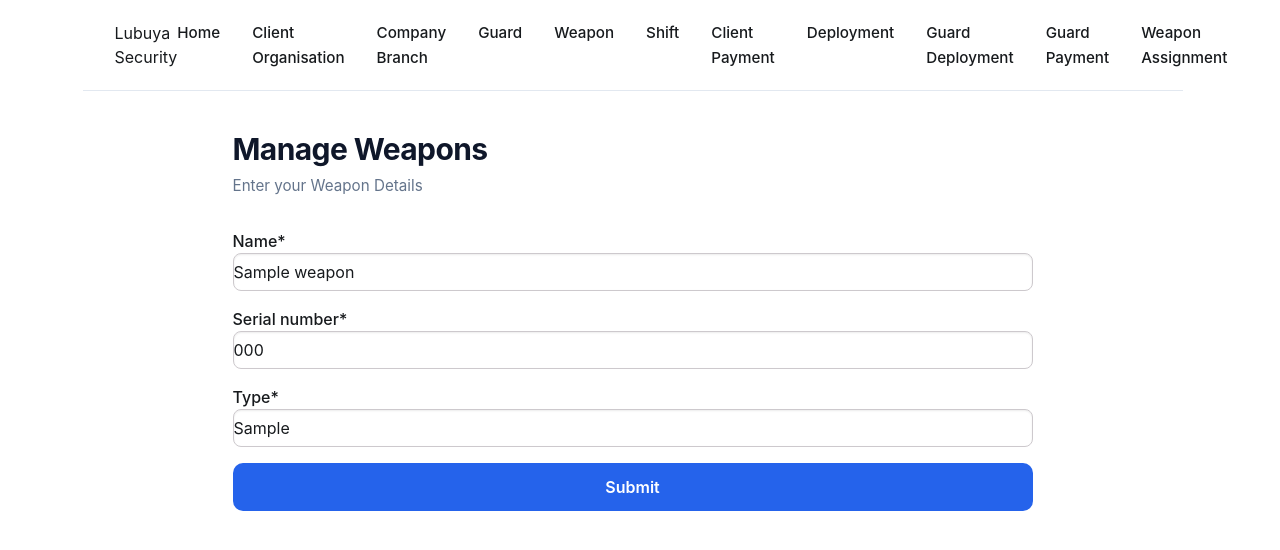
After one commit to mayanjer/security-company, a Django app: page /edit_weapon/1 in a window 1280 px wide. The commit adds this page. Shown: the top 550 px of the page. Run offline with Django 5.2, Linux system fonts and the light colour scheme; tables that the repository leaves empty hold one stand-in row (values such as "Sample post"); some libraries are stand-ins or nearby versions.

Commit message:
Added weapon logic

```diff
--- a/app/urls.py
+++ b/app/urls.py
@@ -26,6 +26,7 @@ urlpatterns = [
     path('edit-guard/<int:pk>', edit_guard_view, name = 'edit-guard'),
 
     path('weapon/', weapon_view, name='weapon'),
+    path('edit_weapon/<int:pk>', edit_weapon_view, name = 'edit-weapon'),
     path('weapon_assignment/', weapon_assignment_view, name = 'weapon-assignment'),
     path('edit-weapon-assignment/<int:pk>', edit_weapon_assignment, name = 'edit-weapon-assignment'),
 
--- a/app/views.py
+++ b/app/views.py
@@ -44,7 +44,16 @@ def weapon_view(request):
     return render(request, 'weapon.html', context)
 
 def edit_weapon_view(request, pk):
-    return render(request, 'edit', context)
+    weapon = Weapon.objects.get(pk = pk)
+    if request.method == "POST":
+        form = WeaponForm(request.POST, instance = weapon)
+        if form.is_valid():
+            form.save()
+            return redirect(weapon_view)
+    else:
+        form = WeaponForm(instance = weapon)
+        context = {'form':form}
+    return render(request, 'edit-weapon.html', context)
 
 def client_organisation_view(request):
     if request.method == "POST":
--- /dev/null
+++ b/templates/edit-weapon.html
@@ -0,0 +1,51 @@
+{% load static %} {% load crispy_forms_tags %}
+<!doctype html>
+<html lang="en">
+  <head>
+    <meta charset="UTF-8" />
+    <meta name="viewport" content="width=device-width, initial-scale=1.0" />
+    <title>Document</title>
+    <link rel="stylesheet" href="{% static 'css/general.css' %}" />
+    <link rel="stylesheet" href="{% static 'css/bootstrap.min.css' %}" />
+  </head>
+  <body>
+    <header>
+      <div class="nav-container">
+        <div class="logo">Lubuya Security</div>
+        <ul class="nav-links">
+          <li><a href="{% url 'index' %}">Home</a></li>
+          <li>
+            <a href="{% url 'client-organisation' %}">Client Organisation</a>
+          </li>
+          <li><a href="{% url 'company-branch' %}">Company Branch</a></li>
+          <li><a href="{% url 'guard' %}">Guard</a></li>
+          <li><a href="{% url 'weapon' %}">Weapon</a></li>
+          <li><a href="{% url 'shift' %}">Shift</a></li>
+          <li><a href="{% url 'client-payment' %}">Client Payment</a></li>
+          <li><a href="{% url 'deployment' %}">Deployment</a></li>
+          <li><a href="{% url 'guard-deployment' %}">Guard Deployment</a></li>
+          <li><a href="{% url 'guard-payment' %}">Guard Payment</a></li>
+          <li><a href="{% url 'weapon-assignment' %}">Weapon Assignment</a></li>
+        </ul>
+      </div>
+    </header>
+    <div class="form-container">
+      <div class="form-panel">
+        <div class="form-wrapper">
+          <div class="form-header">
+            <h2>Manage Weapons</h2>
+            <p>Enter your Weapon Details</p>
+          </div>
+
+          <form class="form" method = "post">
+            {% csrf_token %} {{form|crispy }}
+            <button class="submit-btn">
+              <span>Submit</span>
+            </button>
+          </form>
+        </div>
+      </div>
+    </div>
+
+  </body>
+</html>
--- a/templates/weapon.html
+++ b/templates/weapon.html
@@ -57,6 +57,7 @@
         <td>{{weapon.name}}</td>
         <td>{{ weapon.serial_number }}</td>
         <td>{{ weapon.type }}</td>
+        <td><a href = "{% url 'edit-weapon' weapon.id %}">Edit</a> | <a href = "">Delete</a></td>
       </tr>
       {% endfor %}
 
```
